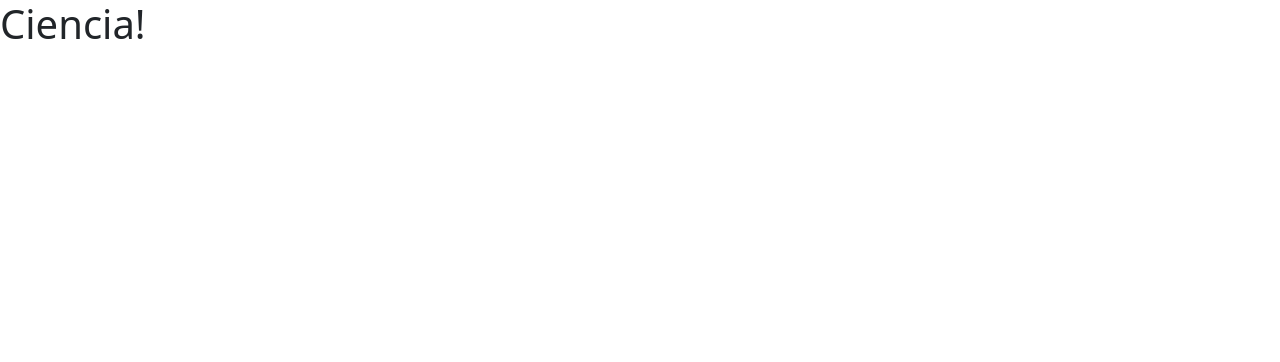
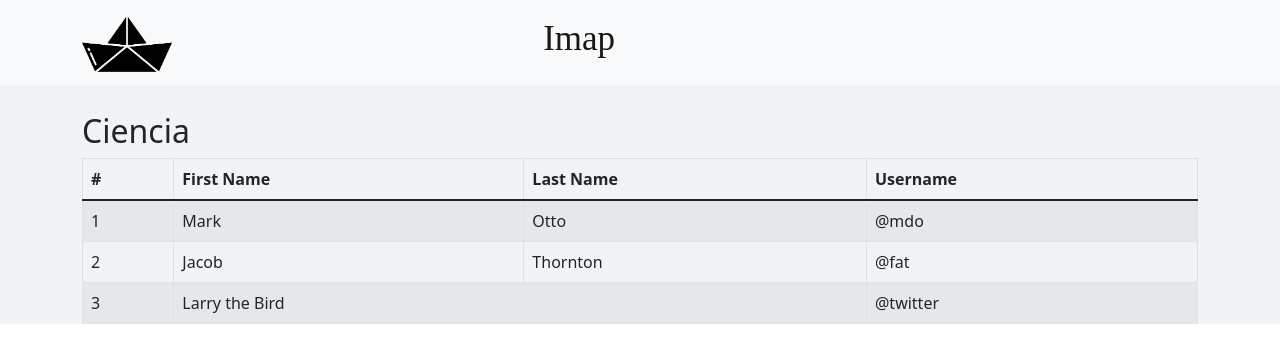
Before and after one commit to s11o-4/Imap, a React (Create React App) app: page /Ciencia in a window 1280 px wide. Shown: the top 362 px of the page. Built offline with nearby package versions, Linux system fonts and the light colour scheme; a web font is replaced by a local one.

Commit message:
Quedo la navegacion de la pagina

```diff
--- a/src/App.css
+++ b/src/App.css
@@ -38,6 +38,9 @@
 @media screen
   and (max-width: 774px)
   {
+    #leyend{
+      font-size: 4vw;
+    }
     .cards{
       padding-top: 5vh;
      }
@@ -49,6 +52,9 @@
  and (min-width: 770px)
  and (max-width: 1644px)
  {
+    #leyend{
+      font-size: 2vw;
+    }
    .cards{
     padding-top: 5vh;
     margin-left: 16vw;
--- a/src/App.js
+++ b/src/App.js
@@ -1,7 +1,20 @@
+//Scripts and internal dependencies
 import React from 'react';
 import 'bootstrap/dist/css/bootstrap.min.css';
 import './App.css';
+import Ciencia from './maps/Ciencia'
+import Error from './ErrorPage'
 
+//React-router-dom
+import {
+  BrowserRouter as Router,
+  Routes,
+  Route,
+  useNavigate,
+  Navigate
+} from "react-router-dom";
+
+//React-boostrap
 import Navbar from 'react-bootstrap/Navbar';
 import Container from 'react-bootstrap/Container';
 import Card from 'react-bootstrap/Card'
@@ -9,8 +22,8 @@ import Button from 'react-bootstrap/Button'
 import Row from 'react-bootstrap/Row';
 import Col from 'react-bootstrap/Col';
 
+//Images
 import light_logo from './images/logo_light_theme_2.png'
-
 import ciencia_logo from './images/ciencia.png'
 import tecno_logo from './images/tecnología.png'
 import inge_logo from './images/ingenieria.png'
@@ -20,9 +33,28 @@ import mate_logo from './images/mate.png'
 function App() {
   return (
     <div className='App'>
-      <Navbar_generator />
-      <Title_description />
-      <MapsClass />
+      <Router>
+        <Navbar_generator />
+        <Routes>
+          <Route path="/"
+            element={
+              <div>
+                <Title_description />
+                <MapsClass />
+              </div>
+            }
+          />
+          <Route path="/Ciencia"
+            element={
+              <div>
+                <Navbar_generator />
+                <Ciencia />
+              </div>
+            }
+          />
+          <Route path="*" element={<Error />} />
+        </Routes>
+      </Router >
     </div>
   );
 }
@@ -32,7 +64,7 @@ function Navbar_generator() {
     <div id='navbar'>
       <Navbar bg="light" expand="sm" fixed="top">
         <Container>
-          <Navbar.Brand href="/home">
+          <Navbar.Brand href="/">
             <img
               alt="Logo"
               src={light_logo}
@@ -57,7 +89,7 @@ function Title_description() {
       </h1>
       <Container>
         <p id='leyend' class="text-center">
-          "Una guía para todo aquel valiente que quiera empezar a
+          "Un mapa para todo aquel valiente que quiera empezar a
           ser autodidacta en este enorme océano llamado Internet."
         </p>
       </Container>
@@ -66,6 +98,7 @@ function Title_description() {
 }
 
 function Map(props) {
+  let navigate = useNavigate();
   return (
     <Card border="dark">
       <Card.Img
@@ -77,9 +110,12 @@ function Map(props) {
         <Card.Title id='title_map'>
           {props.title}
         </Card.Title>
-        <Button id='button_ver_mapa'
+        <Button
+          id='button_ver_mapa'
           variant="danger"
-          onClick={props.handleClick}>
+          onClick={() => {
+            navigate(props.id)
+          }}>
           Ver mapa
         </Button>
       </Card.Body>
@@ -90,10 +126,6 @@ function Map(props) {
 class MapsClass extends React.Component {
   constructor(props) {
     super(props);
-    this.handleClick = this.handleClick.bind(this);
-  }
-
-  handleClick() {
   }
 
   render() {
@@ -105,14 +137,14 @@ class MapsClass extends React.Component {
               <Map
                 img_scr={ciencia_logo}
                 title="Ciencia"
-                var_handleClick={this.handleClick}
+                id="/Ciencia"
               />
             </Col>
             <Col style={{ paddingBottom: '5vh' }}>
               <Map
                 img_scr={tecno_logo}
                 title="Tecnología"
-                var_handleClick={this.handleClick}
+                id="/Tecnologia"
               />
             </Col>
           </Row>
@@ -121,14 +153,14 @@ class MapsClass extends React.Component {
               <Map
                 img_scr={inge_logo}
                 title="Ingeniería"
-                var_handleClick={this.handleClick}
+                id="/Ingenieria"
               />
             </Col>
             <Col style={{ paddingBottom: '5vh' }}>
               <Map
                 img_scr={art_logo}
                 title="Arte"
-                var_handleClick={this.handleClick}
+                id="/Arte"
               />
             </Col>
           </Row>
@@ -137,7 +169,7 @@ class MapsClass extends React.Component {
               <Map
                 img_scr={mate_logo}
                 title="Matemáticas"
-                var_handleClick={this.handleClick}
+                id="/Matematicas"
               />
             </Col>
           </Row>
--- /dev/null
+++ b/src/ErrorPage.js
@@ -0,0 +1,13 @@
+import React from 'react'
+
+function ErrorPage() {
+    return (
+        <div>
+            <h2>
+                Error!, pagina no encontrada
+            </h2>
+        </div>
+    )
+}
+
+export default ErrorPage
--- a/src/index.js
+++ b/src/index.js
@@ -1,26 +1,12 @@
+//internal dependencies
 import React from 'react';
 import ReactDOM from 'react-dom';
 import './index.css';
-import Ciencia from './maps/Ciencia'
 import App from './App';
-import {
-  BrowserRouter,
-  Routes,
-  Route
-} from "react-router-dom";
-import reportWebVitals from './reportWebVitals';
 
 ReactDOM.render(
-  <BrowserRouter>
-    <Routes>
-        <Route path="/home" element={<App />}/>
-        <Route path="ciencia" element={<Ciencia />} />
-    </Routes>
-  </BrowserRouter>,
+  <React.StrictMode>
+    <App />
+  </React.StrictMode>,
   document.getElementById('root')
 );
-
-// If you want to start measuring performance in your app, pass a function
-// to log results (for example: reportWebVitals(console.log))
-// or send to an analytics endpoint. Learn more: https://bit.ly/CRA-vitals
-reportWebVitals();
--- a/src/maps/Ciencia.js
+++ b/src/maps/Ciencia.js
@@ -1,10 +1,43 @@
 import React from 'react';
+import Table from 'react-bootstrap/Table'
+import Container from 'react-bootstrap/Container'
 import 'bootstrap/dist/css/bootstrap.min.css';
 
-function Ciencia(){
-    return(
-        <div className='Ciencia'>
-            <h1>Ciencia!</h1>
+function Ciencia() {
+    return (
+        <div>
+            <Container>
+                <h2>Ciencia</h2>
+                <Table striped bordered hover>
+                    <thead>
+                        <tr>
+                            <th>#</th>
+                            <th>First Name</th>
+                            <th>Last Name</th>
+                            <th>Username</th>
+                        </tr>
+                    </thead>
+                    <tbody>
+                        <tr>
+                            <td>1</td>
+                            <td>Mark</td>
+                            <td>Otto</td>
+                            <td>@mdo</td>
+                        </tr>
+                        <tr>
+                            <td>2</td>
+                            <td>Jacob</td>
+                            <td>Thornton</td>
+                            <td>@fat</td>
+                        </tr>
+                        <tr>
+                            <td>3</td>
+                            <td colSpan={2}>Larry the Bird</td>
+                            <td>@twitter</td>
+                        </tr>
+                    </tbody>
+                </Table>
+            </Container>
         </div>
     )
 }
```
